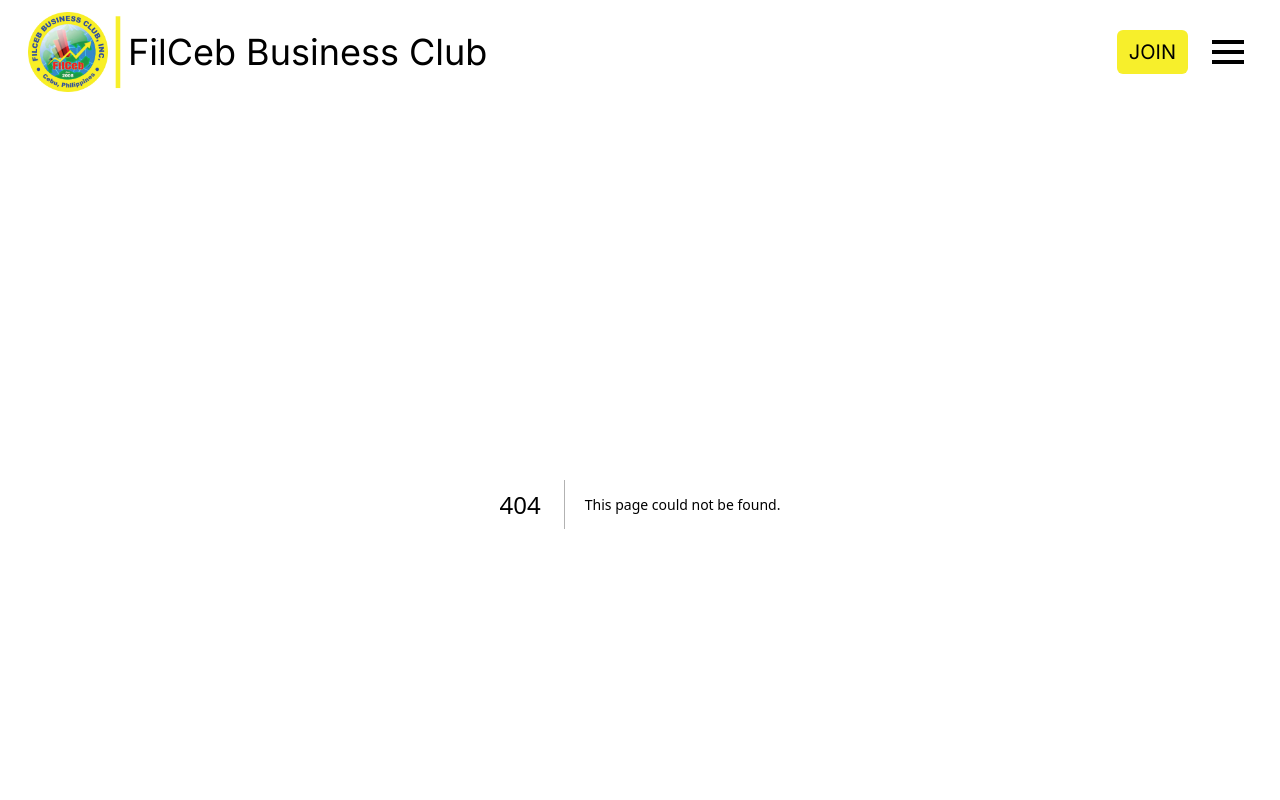
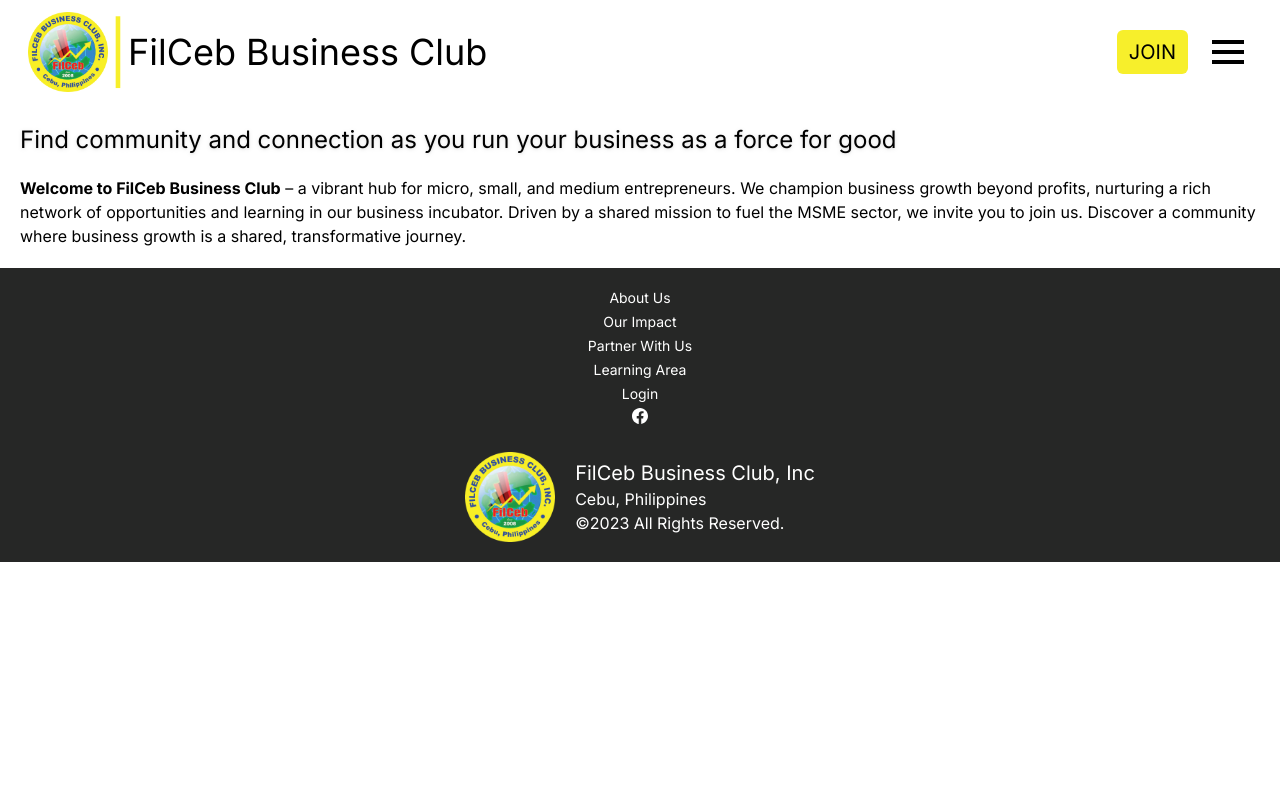
Before and after one commit to Kristoff-Villanueva/filceb2023v2, a Next.js app: page /components/About in a window 1280 px wide. Before the commit this address had no page. Shown: the top 800 px of the page. Built offline with nearby package versions, Linux system fonts and the light colour scheme.

Commit message:
add about us page

```diff
--- /dev/null
+++ b/app/components/About/page.tsx
@@ -0,0 +1,18 @@
+export default function About() {
+	return (
+		<div className="p-5">
+			<h1 className="mb-5 text-2xl drop-shadow shadow-black">
+				Find community and connection as you run your business as a force for
+				good
+			</h1>
+			<p>
+				<span className="font-bold">Welcome to FilCeb Business Club</span> – a
+				vibrant hub for micro, small, and medium entrepreneurs. We champion
+				business growth beyond profits, nurturing a rich network of
+				opportunities and learning in our business incubator. Driven by a shared
+				mission to fuel the MSME sector, we invite you to join us. Discover a
+				community where business growth is a shared, transformative journey.
+			</p>
+		</div>
+	);
+}
--- a/app/components/Hero/Hero.tsx
+++ b/app/components/Hero/Hero.tsx
@@ -6,15 +6,15 @@
 		<div className="text-center flex flex-col md:h-screen">
 			<div className="heroImage bg-[url(/hero/hero2.png)] bg-cover bg-bottom text-white flex flex-col justify-center items-center md:h-1/2">
 				<div className="md:mt-28">
-					<h1 className="pt-32 text-3xl text-shadow1 md:text-5xl">
+					<h1 className="font-karla font-bold pt-32 text-3xl text-shadow1 md:text-5xl">
 						Leaders building leaders.
 					</h1>
 					<p className="text-shadow1 md:text-xl">
 						The home of MSME Leaders in Cebu
 					</p>
-					<div className="pb-5 mt-3">
+					<div className="pb-7 mt-3">
 						<Link
-							href="/membership"
+							href="/components/membership"
 							className="bg-filCebColor text-black px-2 py-3 rounded-md md:text-lg"
 						>
 							BECOME A MEMBER
@@ -33,7 +33,7 @@
 					shared, and learning is mutual.
 				</p>
 			</div>
-			<div className="marquee flex-grow">
+			<div className="marquee">
 				{[...Array(5)].map((_, i) => (
 					<div className="lg:hidden" key={i}>
 						<Image
@@ -46,7 +46,7 @@
 					</div>
 				))}
 			</div>
-			<div className="marquee flex-grow">
+			<div className="marquee">
 				{[...Array(10)].map((_, i) => (
 					<div className="hidden lg:block" key={i}>
 						<Image
--- a/app/components/navbar/Navbar.tsx
+++ b/app/components/navbar/Navbar.tsx
@@ -16,6 +16,7 @@
 	return (
 		<>
 			<div className="flex items-center m-3 relative md:mx-7">
+				<Link href="/">
 					<div className="flex items-center">
 						<Image
 							src="/navbar/filcebLogo.png"
@@ -32,6 +33,7 @@
 							</p>
 						</div>
 					</div>
+				</Link>
 				<div className="flex ms-auto items-center gap-4">
 					<div className="hidden gap-9">
 						{navbar.map((item) => (
@@ -41,7 +43,7 @@
 						))}
 					</div>
 					<div className="bg-filCebColor py-2 px-3 rounded-md">
-						<Link href="/about" className="text-xl">
+						<Link href="/components/membership" className="text-xl">
 							JOIN
 						</Link>
 					</div>
--- a/app/globals.css
+++ b/app/globals.css
@@ -1,6 +1,7 @@
 @tailwind base;
 @tailwind components;
 @tailwind utilities;
+@import url("https://fonts.googleapis.com/css2?family=Karla:wght@400;700;800&display=swap");
 
 .text-shadow1 {
 	text-shadow: 0px 4px 3px rgba(0, 0, 0, 0.4), 0px 8px 13px rgba(0, 0, 0, 0.1),
--- a/tailwind.config.js
+++ b/tailwind.config.js
@@ -11,6 +11,9 @@
 				filCebColor: "#F7EF2B",
 				filCebBg: "#262726",
 			},
+			fontFamily: {
+				karla: ["Karla", "sans-serif"],
+			},
 		},
 	},
 	plugins: [],
```
Lines whose indentation alone changed are shown as unchanged.
